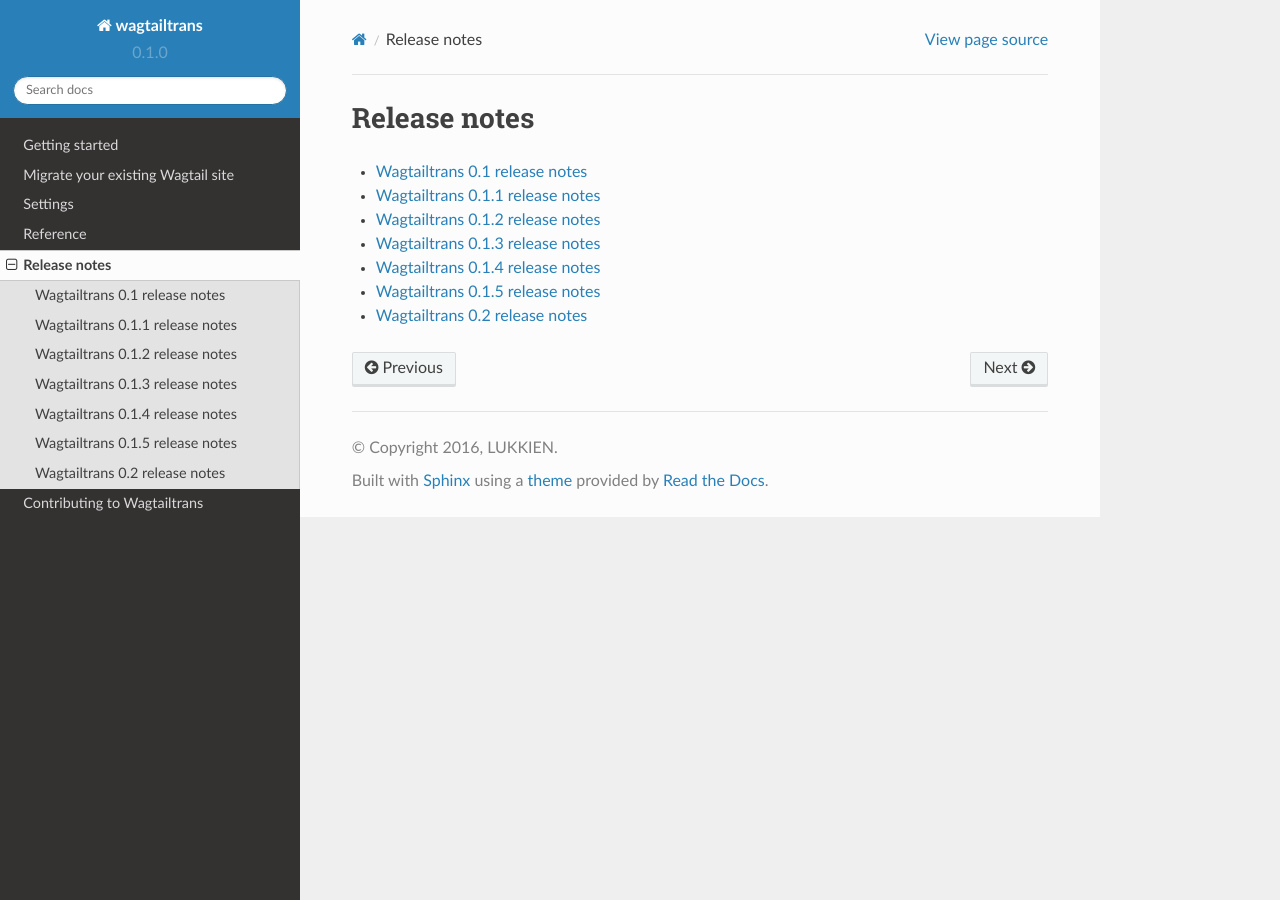
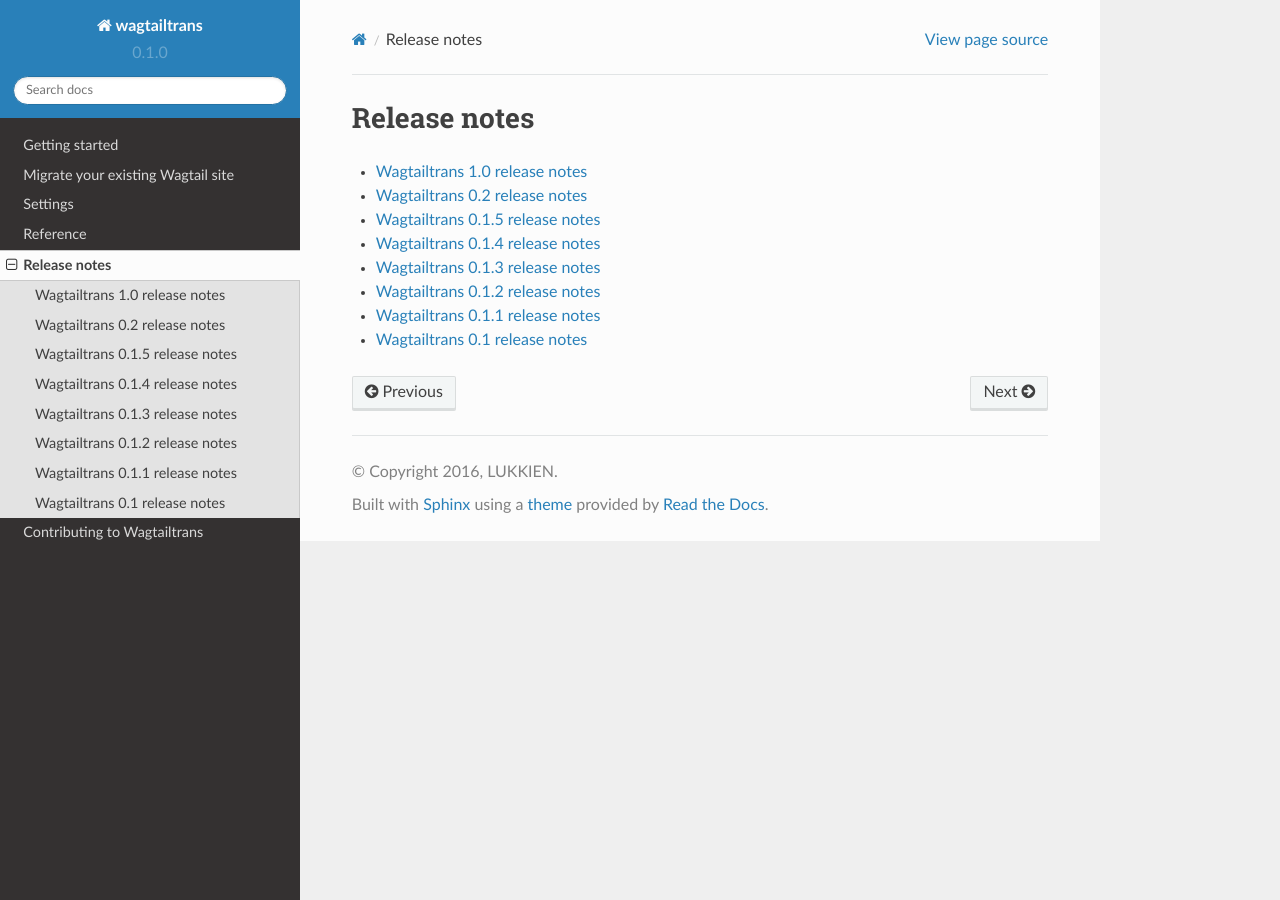
Before and after one commit to wagtail/wagtailtrans, a Sphinx documentation site: the page built from docs/source/releases/index.rst, in a window 1280 px wide. Built offline with Sphinx 7.4.7 and the Read the Docs theme 2.0.0, drawn with Linux system fonts in a browser that asks for light colours.

Commit message:
[skip ci] Update documentation to the 2.0 usage

```diff
--- a/CHANGELOG.rst
+++ b/CHANGELOG.rst
@@ -5,7 +5,7 @@
 -----------
 
  - Dropped support for Python 2
- - Dropped support for wagtail versions earlier than 2.0
+ - Dropped support for Wagtail versions earlier than 2.0
  - Dropped support for Django versions earlier than 1.11
  - Refactor .py files to line length 119
 
--- a/docs/source/releases/index.rst
+++ b/docs/source/releases/index.rst
@@ -8,10 +8,11 @@
 .. toctree::
     :maxdepth: 1
 
+    1.0
+    0.2
+    0.1.5
+    0.1.4
+    0.1.3
+    0.1.2
+    0.1.1
     0.1
-    0.1.1
-    0.1.2
-    0.1.3
-    0.1.4
-    0.1.5
-    0.2
```
Also changed, not shown: docs/source/releases/1.0.rst (added, +28 -0 lines).
